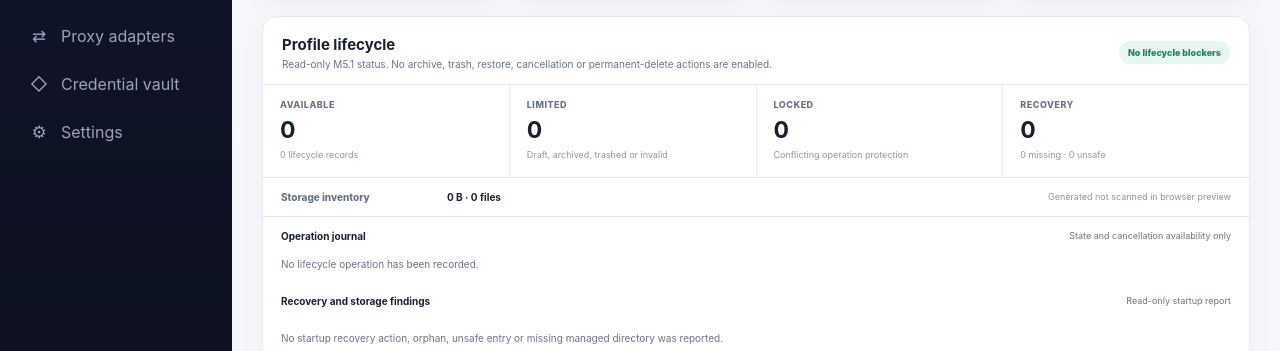
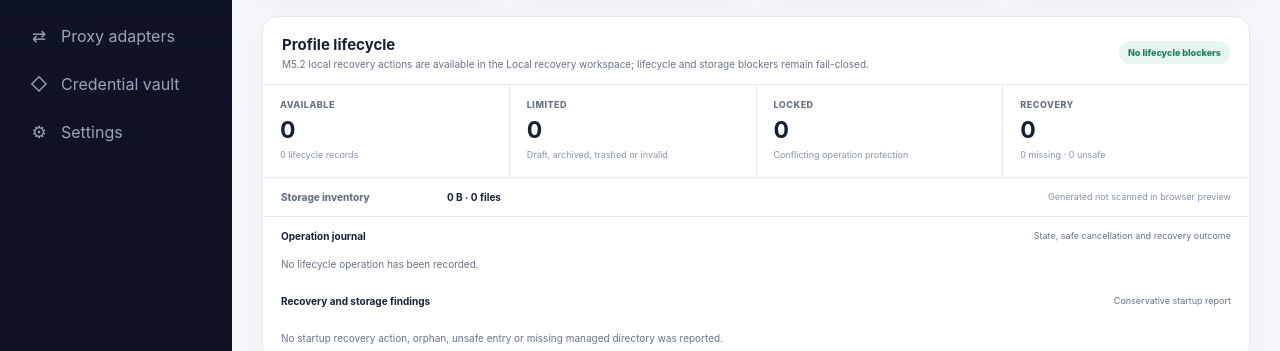
Before and after one commit to knownothing20/veilium-browser, a React (Vite) app in the folder frontend/: page / in a window 1280 px wide. Shown: the part 315-666 px from the top of the page. Built offline with nearby package versions, Linux system fonts and the light colour scheme.

Commit message:
docs: update lifecycle panel for M5.2 actions

```diff
--- a/frontend/src/components/LifecyclePanel.tsx
+++ b/frontend/src/components/LifecyclePanel.tsx
@@ -49,7 +49,7 @@ export function LifecyclePanel({
       <div className="panel-heading">
         <div>
           <h2>Profile lifecycle</h2>
-          <p>Read-only M5.1 status. No archive, trash, restore, cancellation or permanent-delete actions are enabled.</p>
+          <p>M5.2 local recovery actions are available in the Local recovery workspace; lifecycle and storage blockers remain fail-closed.</p>
         </div>
         <span className={`lifecycle-overall ${limited || locked || recovery || missing || unsafe ? 'attention' : 'clear'}`}>
           {limited || locked || recovery || missing || unsafe ? 'Attention required' : 'No lifecycle blockers'}
@@ -66,7 +66,7 @@ export function LifecyclePanel({
         <strong>{formatBytes(inventory.summary.bytes)} · {inventory.summary.files} files</strong>
         <small>{inventory.incomplete ? 'Bounded scan incomplete' : `Generated ${formatTime(inventory.generatedAt)}`}</small>
       </div>
-      <div className="lifecycle-section-title"><strong>Operation journal</strong><span>State and cancellation availability only</span></div>
+      <div className="lifecycle-section-title"><strong>Operation journal</strong><span>State, safe cancellation and recovery outcome</span></div>
       {recentOperations.length > 0 ? (
         <ul className="lifecycle-operations">
           {recentOperations.map((operation) => (
@@ -80,7 +80,7 @@ export function LifecyclePanel({
       ) : (
         <div className="lifecycle-empty compact">No lifecycle operation has been recorded.</div>
       )}
-      <div className="lifecycle-section-title"><strong>Recovery and storage findings</strong><span>Read-only startup report</span></div>
+      <div className="lifecycle-section-title"><strong>Recovery and storage findings</strong><span>Conservative startup report</span></div>
       {findings.length > 0 ? (
         <ul className="lifecycle-findings">
           {findings.map((item) => <li className={item.tone} key={item.key}><strong>{item.title}</strong><span>{item.detail}</span></li>)}
```
